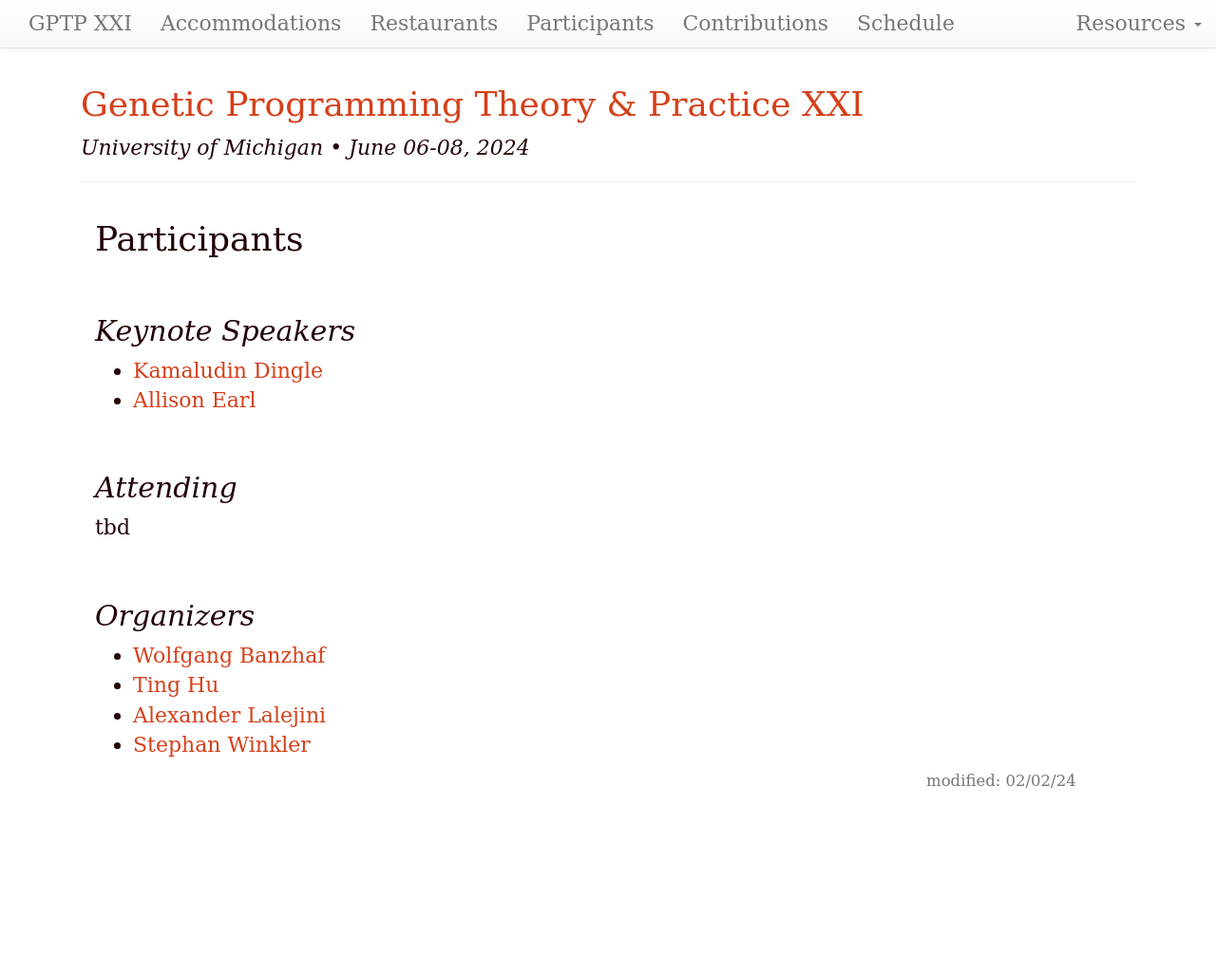
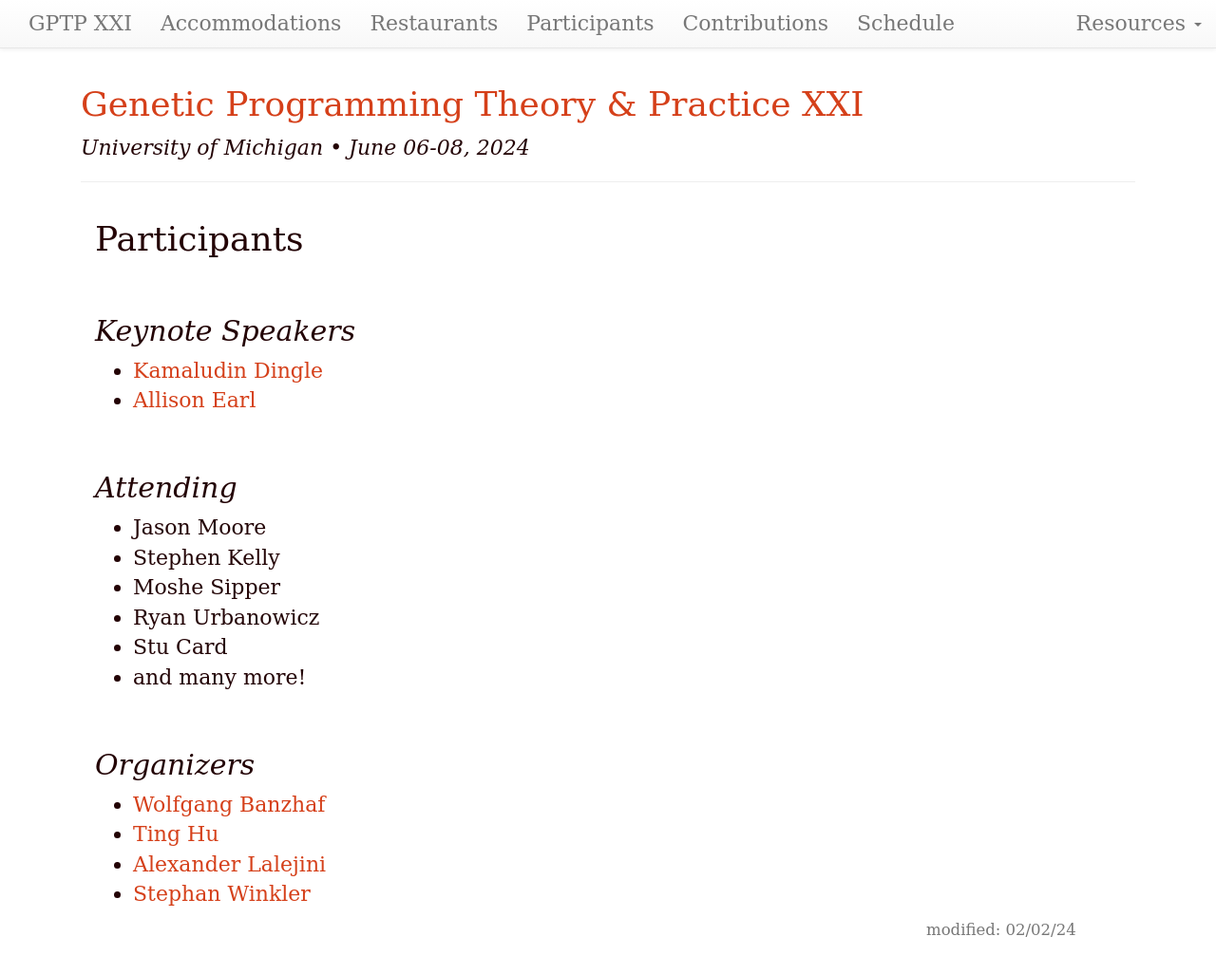
Before and after one commit to GPTP-workshop/gptp-workshop.github.io, a Jekyll site: the page built from attendees.md, in a window 1280 px wide and 1033 px high. Shown: the top 1026 px of the window at 95% size. Built offline with Jekyll 4.4.1, drawn with Linux system fonts in a browser that asks for light colours; our own code applies the rules of GitHub Pages for plain Markdown files.

Commit message:
Update attendees.md

```diff
--- a/attendees.md
+++ b/attendees.md
@@ -14,7 +14,12 @@ dates: "June 06-08, 2024"
 
 ## Attending
 
-tbd
+- Jason Moore
+- Stephen Kelly
+- Moshe Sipper
+- Ryan Urbanowicz
+- Stu Card
+- and many more!
 
 ## Organizers
 
```
